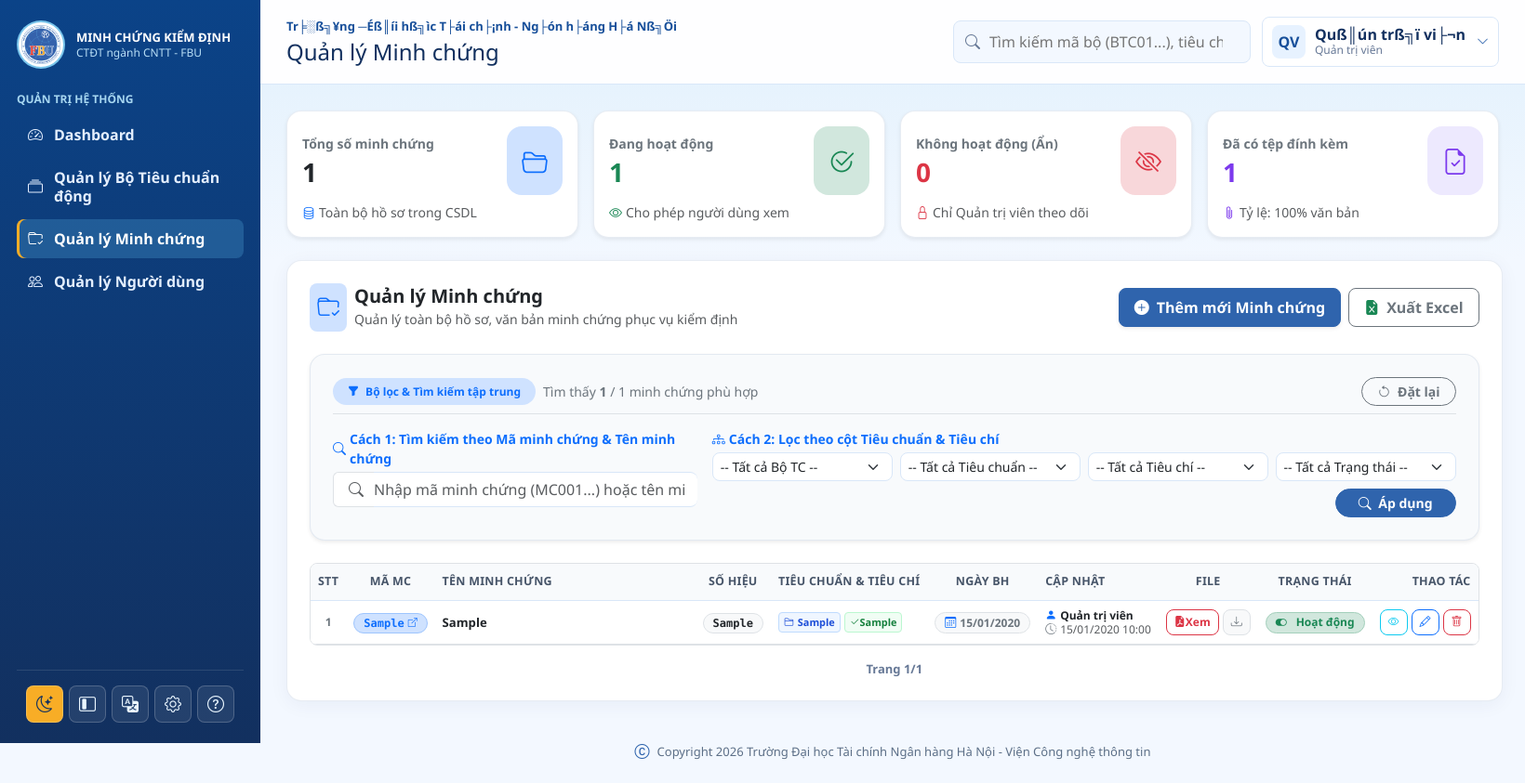
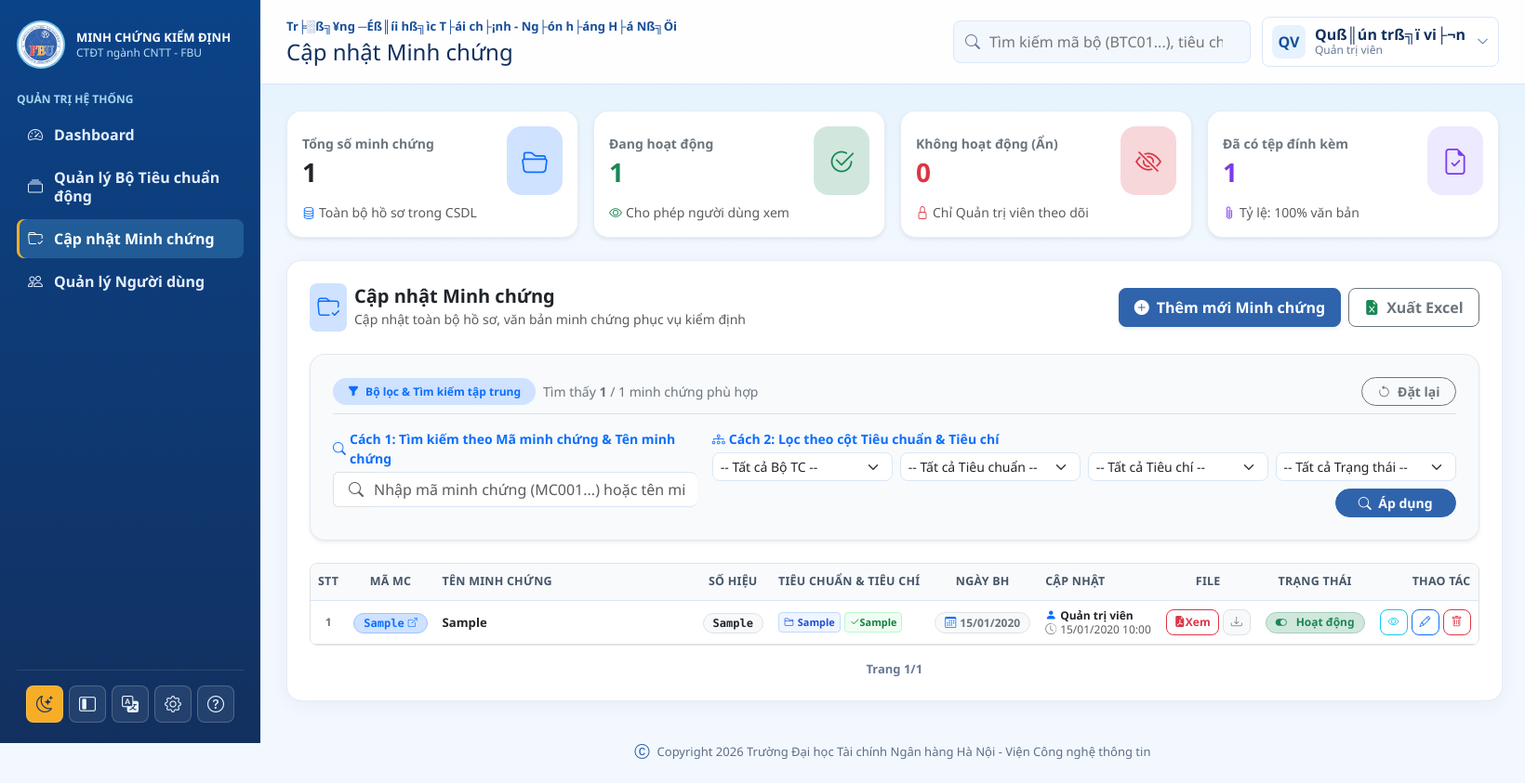
Before and after one commit to KMindTechStudio/TSF, a PHP site: page /admin/evidences.php in a window 1640 px wide. Shown: the whole page at 93% size. Run offline with PHP 8.4, Linux system fonts and the light colour scheme; the visitor is signed in with stand-in values (Sample User, id 1); data comes from the database, SQL or seed files in the repository; tables that the repository leaves empty hold one stand-in row (values such as "Sample post"); data that the repository does not hold is empty.

Commit message:
Update Name

```diff
--- a/admin/dashboard.php
+++ b/admin/dashboard.php
@@ -600,7 +600,7 @@ html[data-theme="dark"] .line-toggle-btn:not(.active) {
 
     <!-- Card 5: Tổng số Minh chứng -->
     <div class="col anim-fade-up delay-5">
-        <a href="<?= base_url('admin/evidences.php') ?>" class="kpi-clickable-card" title="Bấm để mở trang Quản lý Minh chứng">
+        <a href="<?= base_url('admin/evidences.php') ?>" class="kpi-clickable-card" title="Bấm để mở trang Cập nhật Minh chứng">
             <div class="kpi-card">
                 <div>
                     <div class="d-flex justify-content-between align-items-start mb-3">
--- a/admin/evidences.php
+++ b/admin/evidences.php
@@ -509,8 +509,8 @@ $filteredEvidences = array_filter($evidences, function ($item) use ($filterKeywo
 });
 $filteredEvidences = array_values($filteredEvidences);
 
-$pageTitle = page_title('Quản lý Minh chứng');
-$heading   = 'Quản lý Minh chứng';
+$pageTitle = page_title('Cập nhật Minh chứng');
+$heading   = 'Cập nhật Minh chứng';
 include __DIR__ . '/../includes/header.php';
 ?>
 
@@ -817,8 +817,8 @@ html[data-theme="dark"] .criteria-badge-item {
                             <i class="bi bi-folder-check fs-4"></i>
                         </div>
                         <div>
-                            <h2 class="h5 mb-0 fw-bold text-dark">Quản lý Minh chứng</h2>
-                            <span class="text-muted small">Quản lý toàn bộ hồ sơ, văn bản minh chứng phục vụ kiểm định</span>
+                            <h2 class="h5 mb-0 fw-bold text-dark">Cập nhật Minh chứng</h2>
+                            <span class="text-muted small">Cập nhật toàn bộ hồ sơ, văn bản minh chứng phục vụ kiểm định</span>
                         </div>
                     </div>
                 </div>
--- a/includes/sidebar.php
+++ b/includes/sidebar.php
@@ -12,7 +12,7 @@
             <p>Quản trị hệ thống</p>
             <a class="<?= is_active('dashboard.php') ?>" href="<?= base_url('admin/dashboard.php') ?>"><i class="bi bi-speedometer2"></i> Dashboard</a>
             <a class="<?= is_active('standard_sets.php') ?>" href="<?= base_url('admin/standard_sets.php') ?>"><i class="bi bi-collection"></i> Quản lý Bộ Tiêu chuẩn động</a>
-            <a class="<?= is_active('evidences.php') ?>" href="<?= base_url('admin/evidences.php') ?>"><i class="bi bi-folder-check"></i> Quản lý Minh chứng</a>
+            <a class="<?= is_active('evidences.php') ?>" href="<?= base_url('admin/evidences.php') ?>"><i class="bi bi-folder-check"></i> Cập nhật Minh chứng</a>
             <a class="<?= is_active('users.php') ?>" href="<?= base_url('admin/users.php') ?>"><i class="bi bi-people"></i> Quản lý Người dùng</a>
         </nav>
     <?php else: ?>
```
